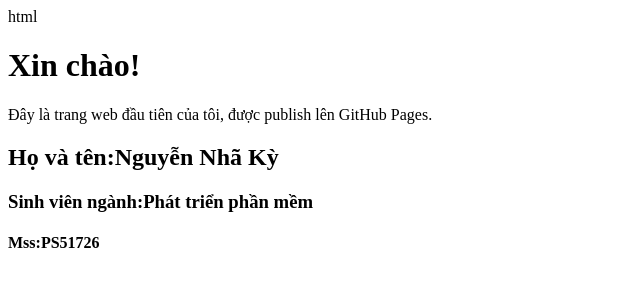
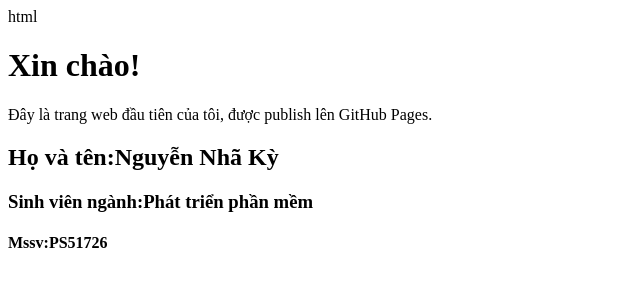
Before and after one commit to nguyenky-ron1/my-first-website, a plain HTML site: page index.html in a window 1280 px wide. Shown: the full height of the page, 0-640 px from the left. Drawn offline with Linux system fonts and the light colour scheme.

Commit message:
Update index.html

```diff
--- a/index.html
+++ b/index.html
@@ -10,6 +10,6 @@ html
 GitHub Pages.</p>
    <h2>Họ và tên:Nguyễn Nhã Kỳ</h2>
    <h3>Sinh viên ngành:Phát triển phần mềm</h3>
-   <h4>Mss:PS51726</h4>
+   <h4>Mssv:PS51726</h4>
 </body>
 </html>
```
